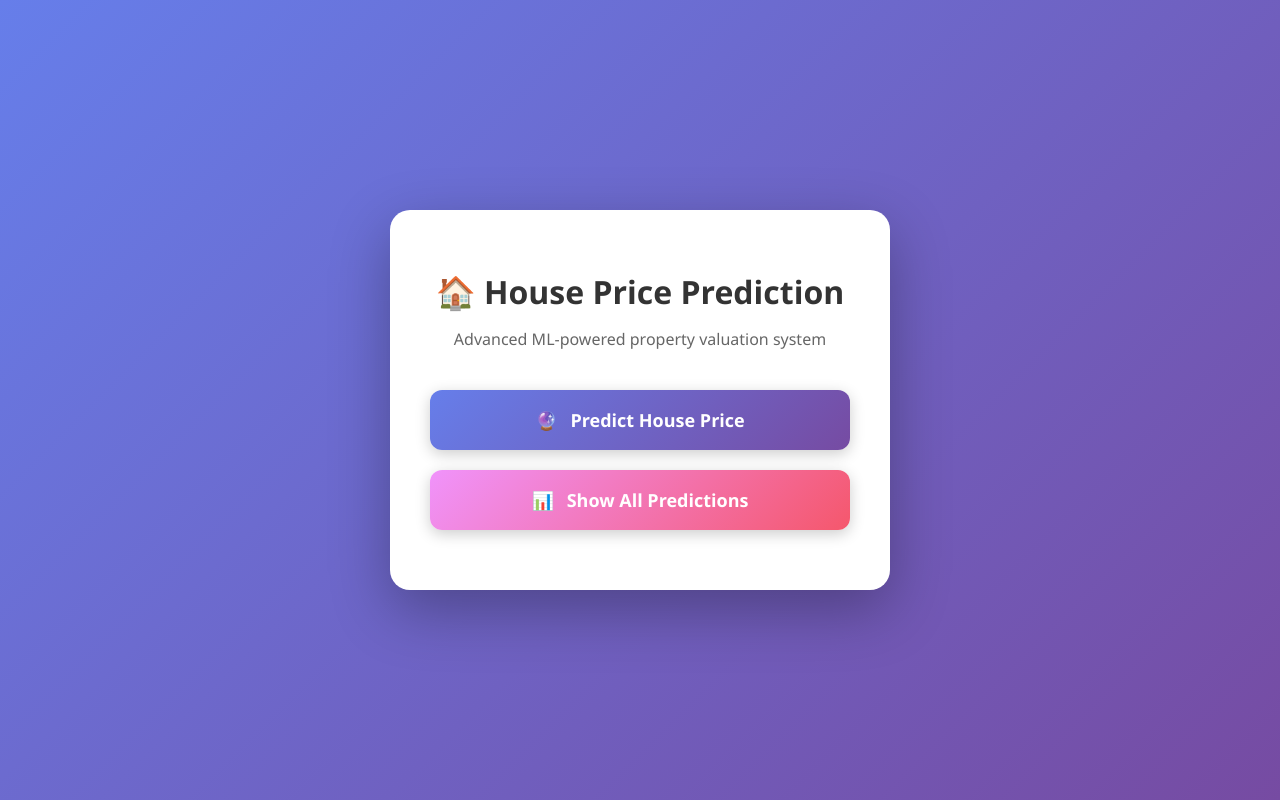
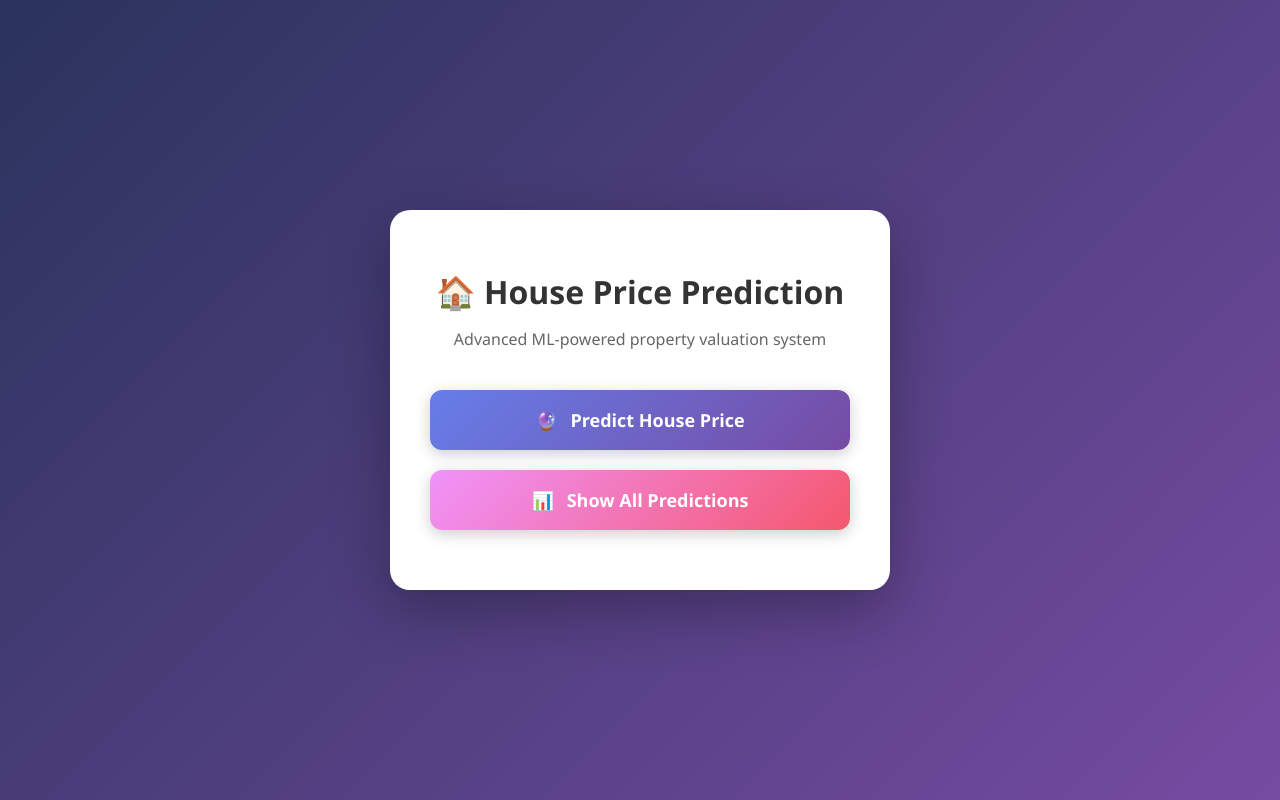
Before and after one commit to Hyperspectral01/MLOPs_Automation, a Flask app: page / in a window 1280 px wide. Run offline with Flask 3, Linux system fonts and the light colour scheme.

Commit message:
check trigger

```diff
--- a/webapp/templates/index.html
+++ b/webapp/templates/index.html
@@ -13,7 +13,7 @@
 
         body {
             font-family: 'Segoe UI', Tahoma, Geneva, Verdana, sans-serif;
-            background: linear-gradient(135deg, #667eea 0%, #764ba2 100%);
+            background: linear-gradient(135deg, #2a335c 0%, #764ba2 100%);
             min-height: 100vh;
             display: flex;
             justify-content: center;
```
